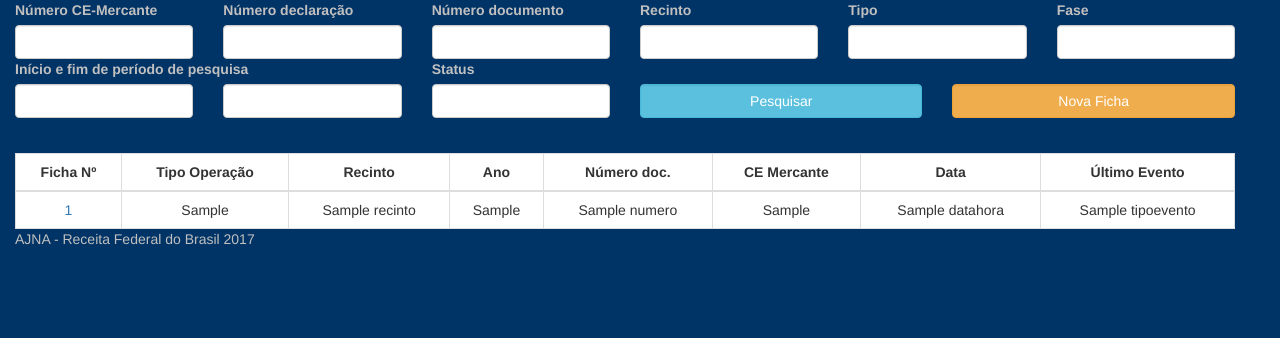
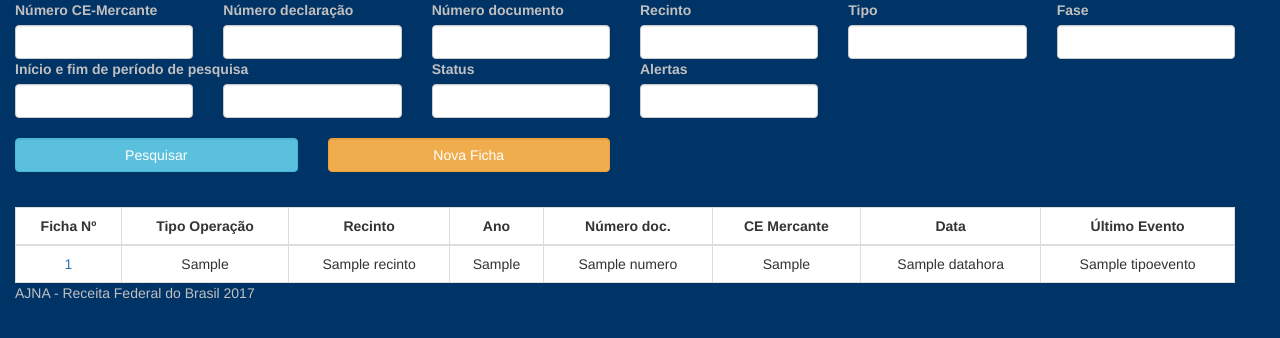
Before and after one commit to IvanBrasilico/bhadrasana2, a Python web app: template bhadrasana/templates/pesquisa_ovr.html in a window 1280 px wide. Shown: the top 338 px of the page. Run offline with Jinja, Linux system fonts and the light colour scheme; the template is opened without the code that fills it: most values are stand-ins (such as "Sample title", 1, 10 or a date in 2020); form fields are guessed from the names that the template uses; some libraries are stand-ins or nearby versions.

Commit message:
Filtragem por flags (Observações importantes) TG-15

```diff
--- a/bhadrasana/forms/ovr.py
+++ b/bhadrasana/forms/ovr.py
@@ -48,6 +48,7 @@ class FiltroOVRForm(FlaskForm):
     fase = SelectField('fase', default=-1)
     recinto_id = SelectField('recinto_id', default=0)
     tipoevento_id = SelectField('tipoevento', default=0)
+    flags = SelectField('flags', default=0)
     numero = StringField(u'Numero OVR',
                          default='')
     numeroCEmercante = StringField(u'CE Mercante',
@@ -70,6 +71,9 @@ class FiltroOVRForm(FlaskForm):
         self.recinto_id.choices = [(None, 'Selecione')]
         if kwargs.get('recintos'):
             self.recinto_id.choices.extend(kwargs.get('recintos'))
+        self.flags.choices = [(None, 'Selecione')]
+        if kwargs.get('flags'):
+            self.flags.choices.extend(kwargs.get('flags'))
 
 
 class FiltroRelatorioForm(FlaskForm):
--- a/bhadrasana/templates/pesquisa_ovr.html
+++ b/bhadrasana/templates/pesquisa_ovr.html
@@ -33,8 +33,13 @@
                 <div class="col-sm-4">
                     <label for="datainicio">Início e fim de período de pesquisa</label>
                 </div>
-                <div class="col-sm-8">
+                <div class="col-sm-2">
                     <label for="tipoevento">Status</label>
+                </div>
+                <div class="col-sm-2">
+                    <label for="flags">Alertas</label>
+                </div>
+                <div class="col-sm-4">
                 </div>
             </div>
             <div class="row">
@@ -47,6 +52,14 @@
                 <div class="col-sm-2">
                     {{ oform.tipoevento_id(class='form-control') }}
                 </div>
+                <div class="col-sm-2">
+                    {{ oform.flags(class='form-control') }}
+                </div>
+                <div class="col-sm-4">
+                </div>
+            </div>
+            &nbsp;
+            <div class="row">
                 <div class="col-sm-3">
                     <button class="btn btn-default btn-info form-control" onclick="submit">
                         Pesquisar
@@ -56,6 +69,8 @@
                     <button class="btn btn-primary btn-warning form-control" onclick="window.open('ovr')">
                         Nova Ficha
                     </button>
+                </div>
+                <div class="col-sm-6">
                 </div>
             </div>
         </form>
```
Also changed, not shown: bhadrasana/models/ovrmanager.py (+5 -2 lines), bhadrasana/routes/ovr.py (+5 -3 lines).
